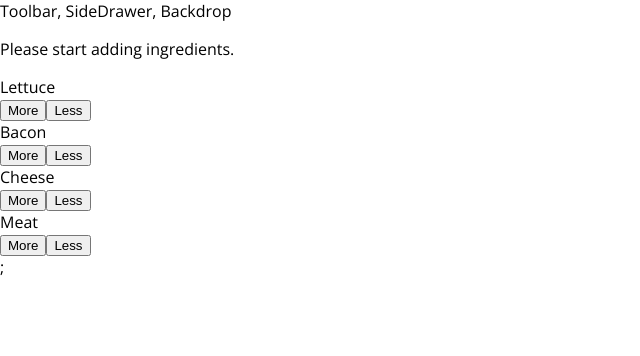
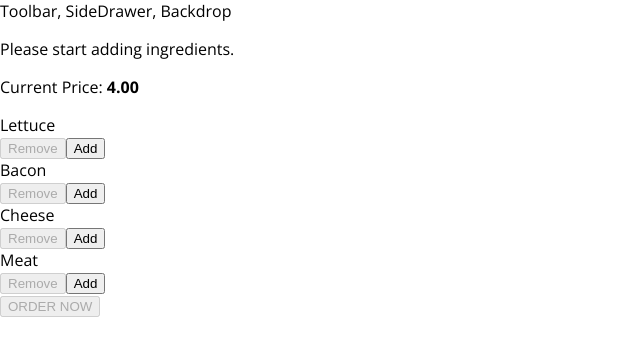
Before and after one commit to benleahy91/burger-builder, a React app: page / in a window 1280 px wide. Shown: the top 356 px of the page, without its empty margins (0-640 px from the left). Built offline with nearby package versions, Linux system fonts and the light colour scheme.

Commit message:
added order button

```diff
--- a/src/components/Burger/BuildControls/BuildControl/BuildControl.js
+++ b/src/components/Burger/BuildControls/BuildControl/BuildControl.js
@@ -5,8 +5,8 @@
 const buildControl = (props) => (
 	<div className={ classes.BuildControl }>
 		<div className={ classes.Label }>{ props.label }</div>
-		<button className={ classes.More } onClick={ props.added }>More</button>
-		<button className={ classes.Less }>Less</button>
+		<button className={ classes.Less } onClick={ props.removed } disabled={props.disabled}>Remove</button>
+		<button className={ classes.More } onClick={ props.added }>Add</button>
 	</div>
 );
 
--- a/src/components/Burger/BuildControls/BuildControls.css
+++ b/src/components/Burger/BuildControls/BuildControls.css
@@ -8,3 +8,44 @@
 	margin: auto;
 	padding: 10px 0;
 }
+
+.OrderButton {
+	background-color: #DAD735;
+	outline: none;
+	cursor: pointer;
+	border: 1px solid #966909;
+	color: #966909;
+	font-family: inherit;
+	font-size: 1.2em;
+	padding: 15px 30px;
+	box-shadow: 2px 2px 2px #966909;
+}
+
+.OrderButton:hover, .OrderButton:active {
+	background-color: #A0DB41;
+	border: 1px solid #966909;
+	color: #966909;
+}
+
+.OrderButton:disabled {
+	background-color: #C7C6C6;
+	cursor: not-allowed;
+	border: 1px solid #ccc;
+	color: #888888;
+}
+
+.OrderButton:not(:disabled) {
+	animation: enable 0.3s linear;
+}
+
+@keyframes enable {
+	0% {
+			transform: scale(1);
+	}
+	60% {
+			transform: scale(1.1);
+	}
+	100% {
+			transform: scale(1);
+	}
+}
--- a/src/components/Burger/BuildControls/BuildControls.js
+++ b/src/components/Burger/BuildControls/BuildControls.js
@@ -13,13 +13,19 @@
 
 const buildControls = (props) => (
 	<div className={ classes.BuildControls }>
+		<p>Current Price: <strong>{ props.price.toFixed(2) }</strong></p>
 		{ controls.map(ctrl => (
 			<BuildControl
 				key={ ctrl.label }
 				label={ ctrl.label }
 				added={ () => props.ingredientAdded(ctrl.type) }
+				removed={ () => props.ingredientRemoved(ctrl.type) }
+				disabled={ props.disabled[ctrl.type] }
 			/>
-		))};
+		))}
+		<button
+			className={ classes.OrderButton }
+			disabled={ !props.purchaseable }>ORDER NOW	</button>
 	</div>
 );
 
--- a/src/containers/BurgerBuilder/BurgerBuilder.js
+++ b/src/containers/BurgerBuilder/BurgerBuilder.js
@@ -9,7 +9,7 @@
 	cheese: .75,
 	meat: 2.25,
 	bacon: 1.00
-}
+};
 
 class BurgerBuilder extends Component {
 	state = {
@@ -19,7 +19,19 @@
 			cheese: 0,
 			meat: 0,
 		},
-		totalPrice: 4
+		totalPrice: 4,
+		purchaseable: false
+	};
+
+	updatePurchaseState(ingredients) {
+		const sum = Object.keys(ingredients)
+			.map(igKey => {
+				return ingredients[igKey];
+			})
+			.reduce((sum, el) => {
+				return sum + el;
+			} , 0);
+		this.setState({purchaseable: sum > 0});
 	};
 
 	addIngredientHandler = (type) => {
@@ -33,19 +45,45 @@
 		const oldPrice = this.state.totalPrice;
 		const newPrice = oldPrice + priceAddition;
 		this.setState({ totalPrice: newPrice, ingredients: updatedIngredients });
+		this.updatePurchaseState(updatedIngredients);
+
 	};
 
 	removeIngredientHandler = (type) => {
-
+		const oldCount = this.state.ingredients[type];
+		if (oldCount <=0) {
+			return;
+		};
+		const updatedCount = oldCount - 1;
+		const updatedIngredients = {
+				...this.state.ingredients
+		};
+		updatedIngredients[type] = updatedCount;
+		const priceDeduction = INGREDIENT_PRICE[type];
+		const oldPrice = this.state.totalPrice;
+		const newPrice = oldPrice - priceDeduction;
+		this.setState({ totalPrice: newPrice, ingredients: updatedIngredients });
+		this.updatePurchaseState(updatedIngredients);
 
 	};
 
 	render() {
+		const disabledInfo = {
+			...this.state.ingredients
+		};
+		for(let key in disabledInfo) {
+			disabledInfo[key] = disabledInfo[key] <=0;
+		};
 		return (
 			<Aux>
-				<Burger ingredients={ this.state.ingredients } />
+				<Burger ingredients={ this.state.ingredients }/>
 				<BuildControls
-					ingredientAdded={ this.addIngredientHandler } />
+					ingredientAdded={ this.addIngredientHandler }
+					ingredientRemoved={ this.removeIngredientHandler }
+					disabled={ disabledInfo }
+					purchaseable= { this.state.purchaseable }
+					price= { this.state.totalPrice }
+				/>
 			</Aux>
 		);
 	};
```
